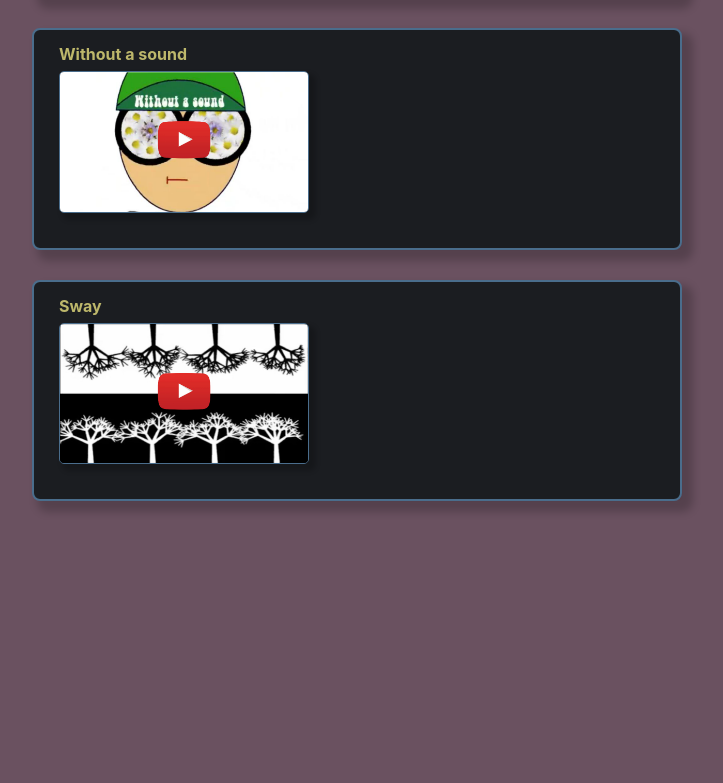
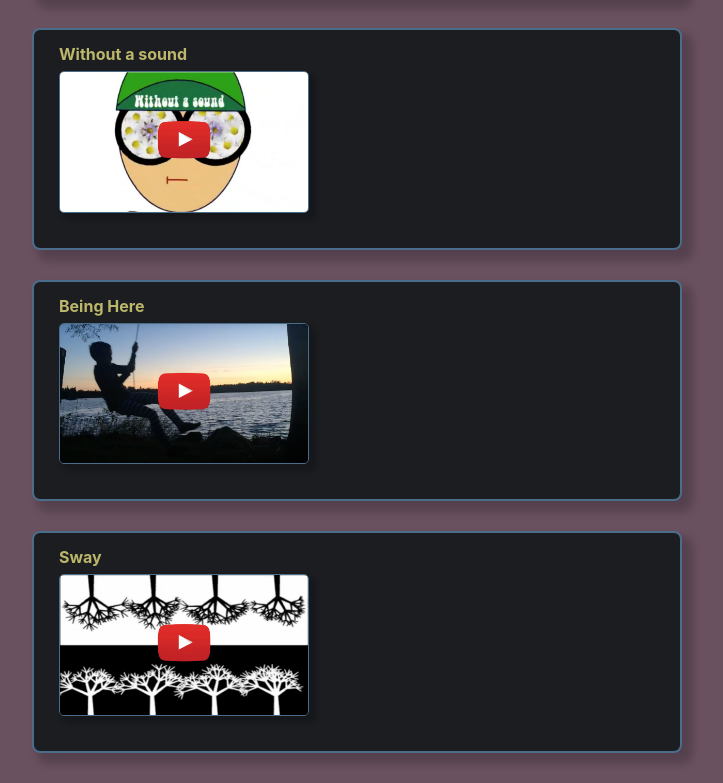
Before and after one commit to stanfordv/thesubroutine, a Next.js app: page /videos in a window 1280 px wide. Shown: the part 603-1386 px from the top of the page, without its empty margins (283-1006 px from the left). Before the commit the page ends 1134 px from the top, so only its background shows below. Built offline with nearby package versions, Linux system fonts and the light colour scheme.

Commit message:
being here video

```diff
--- a/pages/videos.js
+++ b/pages/videos.js
@@ -29,6 +29,14 @@ export default () => {
       // "Lorem ipsum dolor sit amet, aliquip ex ea commodo consequat. Duis aute irure dolor in reprehenderit in voluptate velit esse cillum dolore eu fugiat nulla pariatur. Excepteur sint occaecat cupidatat non proident, sunt in culpa qui officia deserunt mollit anim id est laborum.",
     },
     {
+      name: "Being Here",
+      youtube_link: "https://www.youtube.com/watch?v=m4ldiVdBheU",
+      source: "https://www.youtube.com/embed/m4ldiVdBheU",
+      image: "/videos/beingherethumb.png",
+      description: "",
+      // "Lorem ipsum dolor sit amet, aliquip ex ea commodo consequat. Duis aute irure dolor in reprehenderit in voluptate velit esse cillum dolore eu fugiat nulla pariatur. Excepteur sint occaecat cupidatat non proident, sunt in culpa qui officia deserunt mollit anim id est laborum.",
+    },
+    {
       name: "Sway",
       youtube_link: "https://www.youtube.com/watch?v=KHSBaBe5X5g",
       source: "https://www.youtube.com/embed/KHSBaBe5X5g",
```
Also changed, not shown: public/videos/beingherethumb.png (added).
